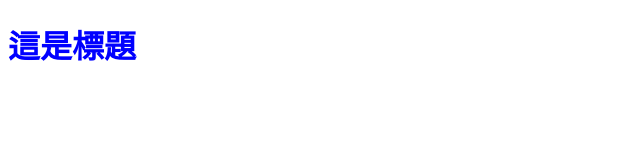
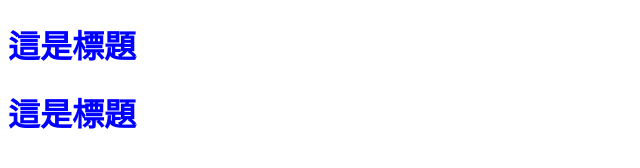
Before and after one commit to weifan5476/first, a plain HTML site: page index.html in a window 1280 px wide. Shown: the whole page, without its empty margins (0-640 px from the left). Drawn offline with Linux system fonts and the light colour scheme.

Commit message:
新增標題

```diff
--- a/index.html
+++ b/index.html
@@ -8,5 +8,6 @@
 </head>
 <body>
     <h1>這是標題</h1>
+    <h1>這是標題</h1>
 </body>
 </html>
```
